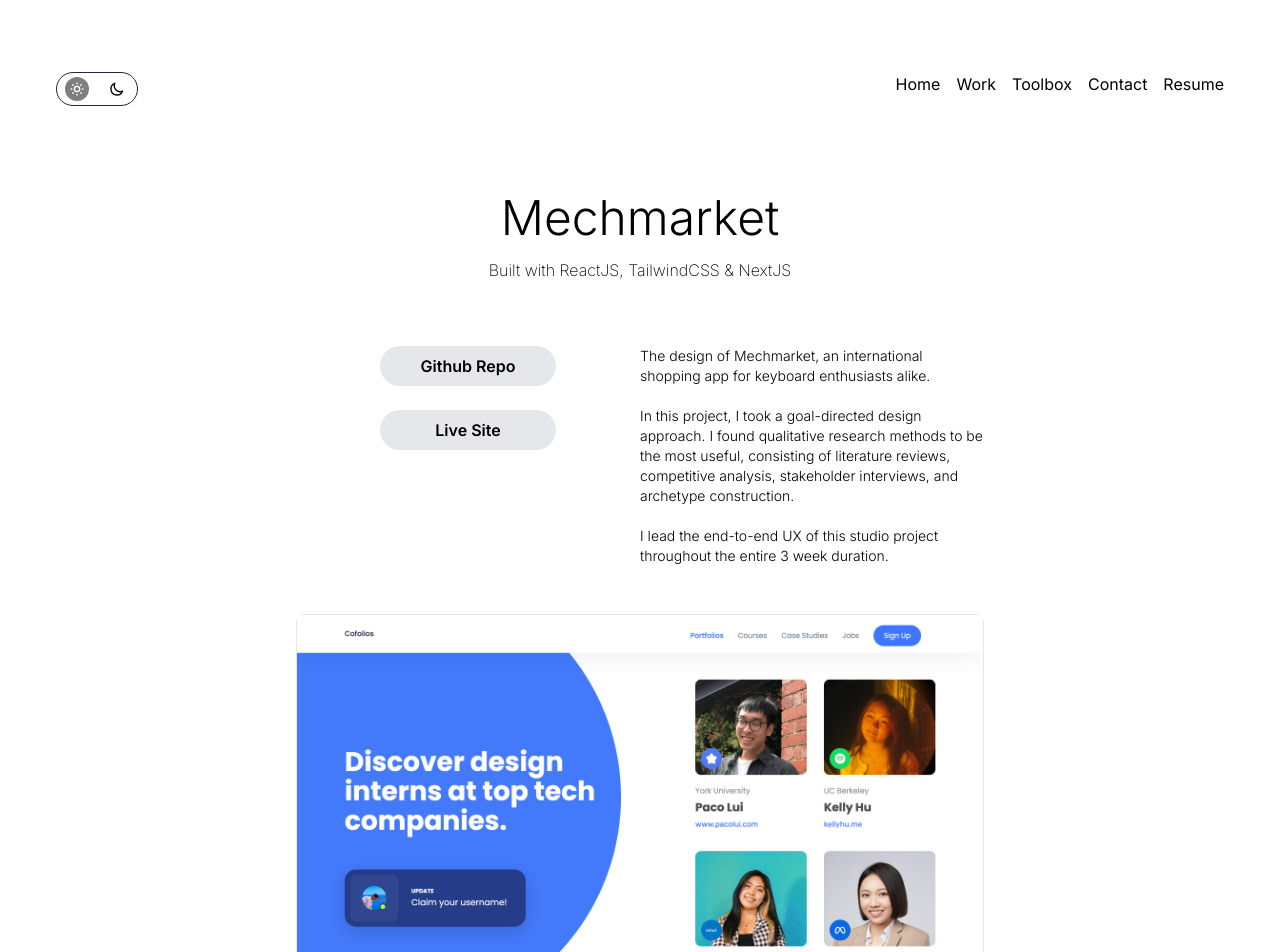
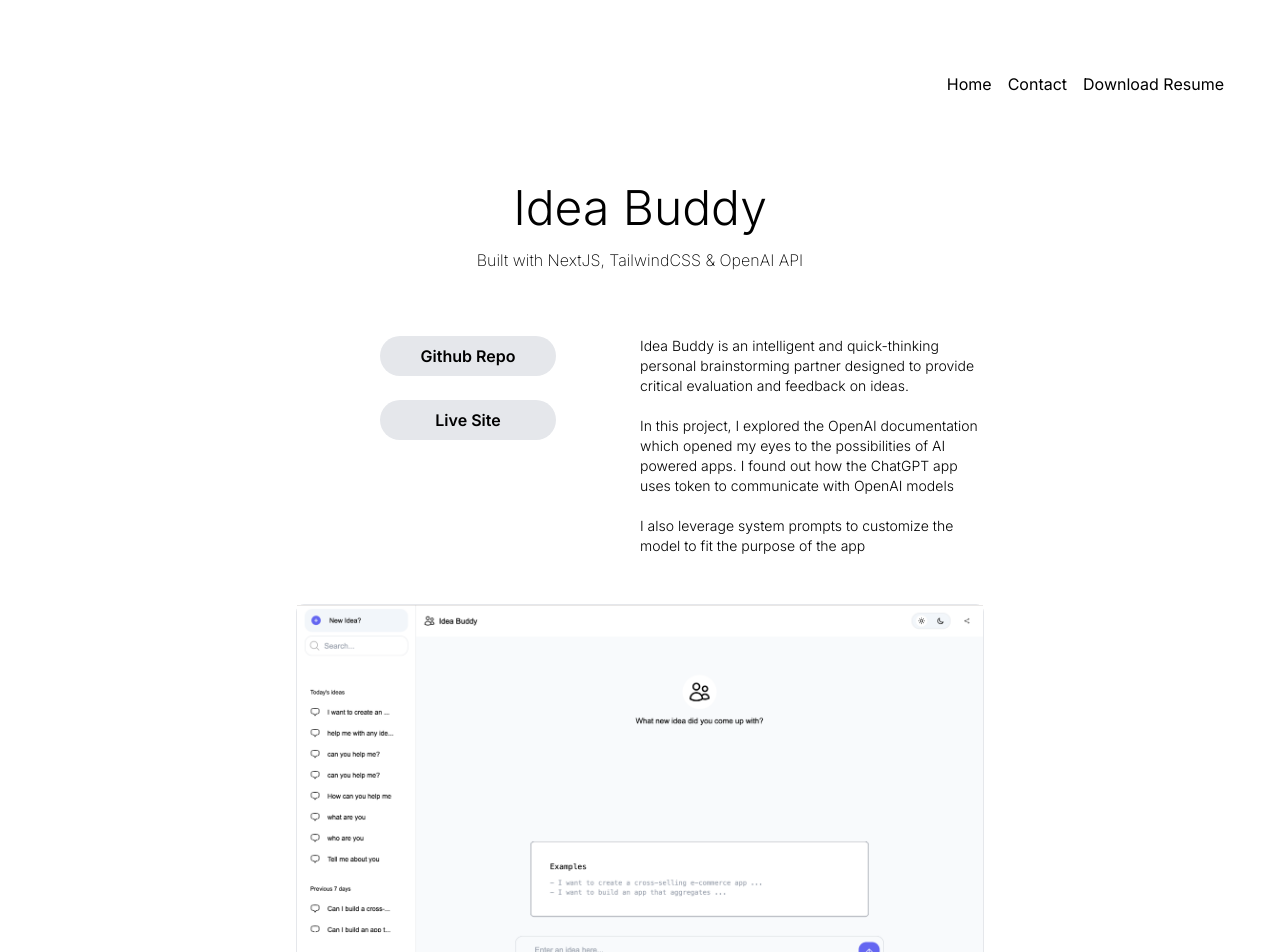
Before and after one commit to Mr-Georgie/Portfolio-v3, a Next.js app: page /works/ideabuddy in a window 1280 px wide. Shown: the top 952 px of the page. Built offline with nearby package versions, Linux system fonts and the light colour scheme.

Commit message:
coming soon version ready

```diff
--- a/components/Filter/index.js
+++ b/components/Filter/index.js
@@ -1,3 +1,3 @@
 const { Filter } = require("/Filter");
 
-export Filter;
+export { Filter };
--- a/components/Intro/index.js
+++ b/components/Intro/index.js
@@ -1,3 +1,3 @@
 const { Intro } = require("./Intro");
 
-export Intro;
+export { Intro };
--- a/components/Navbar/Navbar.js
+++ b/components/Navbar/Navbar.js
@@ -5,7 +5,8 @@
 
   return (
     <div className="flex justify-between py-8">
-      <div
+      <div></div>
+      {/* <div
         className={`${
           onDarkMode
             ? "border-white transition-all duration-300"
@@ -54,23 +55,23 @@
             />
           </svg>
         </div>
-      </div>
+      </div> */}
       <div className="flex gap-4">
         <Link href="/" className="hover:opacity-50">
           Home
         </Link>
-        <Link href="/work" className="hover:opacity-50">
-          Work
-        </Link>
-        <Link href="/toolbox" className="hover:opacity-50">
-          Toolbox
-        </Link>
         <Link href="/contact" className="hover:opacity-50">
           Contact
         </Link>
-        <Link href="/contact" className="hover:opacity-50">
-          Resume
-        </Link>
+        <a
+          href="https://drive.google.com/file/d/1wxFzT08agpOzXccxUOasb6JdMRmAEWeK/view?usp=sharing"
+          className="hover:opacity-50"
+        >
+          Download Resume
+        </a>
+        {/* <Link href="/contact" className="hover:opacity-50">
+          Coming Soon
+        </Link> */}
       </div>
     </div>
   );
--- a/components/Navbar/index.js
+++ b/components/Navbar/index.js
@@ -1,3 +1,3 @@
 const { Navbar } = require("./Navbar");
 
-export Navbar;
+export { Navbar };
--- a/components/SelectedWork/SelectedWork.js
+++ b/components/SelectedWork/SelectedWork.js
@@ -10,7 +10,9 @@
           href="/work"
           className="font-light flex gap-2 items-center hover:opacity-50"
         >
-          <div className="text-xs sm:text-base">show more</div>
+          <Link href="/comingsoon" className="text-xs sm:text-base">
+            Coming Soon
+          </Link>
           <div>
             <svg
               xmlns="http://www.w3.org/2000/svg"
@@ -30,9 +32,12 @@
         </Link>
       </div>
       <div className="grid grid-cols-1 md:grid-cols-2 gap-4">
-        <div className="border-2 rounded-md relative cursor-pointer hover:opacity-90">
+        <Link
+          href="/works/ideabuddy"
+          className="border-2 rounded-md relative cursor-pointer hover:opacity-90"
+        >
           <Image
-            src={"/../../cofolios.png"}
+            src={"/../../ideabuddy.png"}
             alt="apps context image"
             className="w-full rounded-md cursor-pointer"
             width={400}
@@ -40,12 +45,15 @@
           />
           <div className="absolute left-0 bottom-0 h-16 bg-slate-900 opacity-80 w-full rounded-b-md">
             <div className="flex text-white py-4 px-3">
-              <span className="">COFOLIOS</span>
+              <span className="">IDEABUDDY</span>
             </div>
           </div>
-        </div>
+        </Link>
 
-        <div className="border-2 rounded-md relative cursor-pointer hover:opacity-90">
+        <Link
+          href="/works/portfolio"
+          className="border-2 rounded-md relative cursor-pointer hover:opacity-90"
+        >
           <Image
             src={"/../../port.png"}
             alt="apps context image"
@@ -58,7 +66,7 @@
               <span className="">PORTFOLIO</span>
             </div>
           </div>
-        </div>
+        </Link>
       </div>
     </>
   );
--- a/components/SelectedWork/index.js
+++ b/components/SelectedWork/index.js
@@ -1,3 +1,3 @@
 const { SelectedWork } = require("./SelectedWork");
 
-export SelectedWork;
+export { SelectedWork };
--- /dev/null
+++ b/pages/comingsoon.js
@@ -0,0 +1,40 @@
+import { Navbar } from "@/components/Navbar/Navbar";
+import Head from "next/head";
+import Link from "next/link";
+
+export default function ComingSoon() {
+  return (
+    <div>
+      <Head>
+        <title>George Isiguzo | Coming Soon</title>
+      </Head>
+      <div className="min-h-screen w-full py-10 px-14">
+        <Navbar />
+        <div className="flex flex-col items-center py-10">
+          <span className="font-light text-5xl py-4">Coming Soon</span>
+          <span className="font-extralight">
+            All my frontend and backend projects
+          </span>
+        </div>
+        <div className="py-6 lg:px-60">
+          <div className="flex flex-col items-center">
+            <div className="">
+              <p className="font-light text-sm">
+                My Projects, the Tools/Tech Stacks I used. Populating them from{" "}
+                <Link
+                  href="https://github.com/mr-georgie"
+                  className="underline text-indigo-600"
+                >
+                  Github Repo
+                </Link>
+              </p>
+            </div>
+            <div className="mt-20">
+              <p className="text-xs">Stay tuned!</p>
+            </div>
+          </div>
+        </div>
+      </div>
+    </div>
+  );
+}
--- a/pages/contact.js
+++ b/pages/contact.js
@@ -18,16 +18,20 @@
           <div>
             <div className="py-3">Download Resume</div>
             <div className="flex gap-4 font-extralight text-xs">
-              <Link href="">Click on link</Link>
+              <a href="https://drive.google.com/file/d/1wxFzT08agpOzXccxUOasb6JdMRmAEWeK/view?usp=sharing">
+                Click on link
+              </a>
             </div>
           </div>
 
           <div>
             <div className="py-3">Find me</div>
             <div className="flex gap-4 font-extralight text-xs">
-              <Link href="">LINKEDIN</Link>
-              <Link href="">GITHUB</Link>
-              <Link href="">TWITTER</Link>
+              <Link href="https://www.linkedin.com/in/george-isiguzo-chinonye/">
+                LINKEDIN
+              </Link>
+              <Link href="https://github.com/Mr-Georgie">GITHUB</Link>
+              <Link href="https://twitter.com/GeorgeIsiguzo">TWITTER</Link>
             </div>
           </div>
 
@@ -42,8 +46,12 @@
           <div>
             <div className="py-3">Read My Blogs</div>
             <div className="flex gap-4 font-extralight text-xs">
-              <Link href="">The React Newbie</Link>
-              <Link href="">My Programming Footprints</Link>
+              <Link href="https://thereatcnewbie.hashnode.dev">
+                The React Newbie
+              </Link>
+              <Link href="https://footprints.hashnode.dev">
+                My Programming Footprints
+              </Link>
             </div>
           </div>
         </div>
--- /dev/null
+++ b/pages/works/ideabuddy.js
@@ -0,0 +1,66 @@
+import { Navbar } from "@/components/Navbar/Navbar";
+import Head from "next/head";
+import Image from "next/image";
+import Link from "next/link";
+
+export default function IdeaBuddy() {
+  return (
+    <div>
+      <Head>
+        <title>My Works</title>
+      </Head>
+      <div className="min-h-screen w-full py-10 px-14">
+        <Navbar />
+        <div className="flex flex-col items-center py-10">
+          <span className="font-light text-5xl py-4">Idea Buddy</span>
+          <span className="font-extralight">
+            Built with NextJS, TailwindCSS & OpenAI API
+          </span>
+        </div>
+        <div className="py-6 lg:px-60">
+          <div className="grid grid-cols-1 md:grid-cols-2">
+            <div className="flex flex-col items-center">
+              <div className="flex flex-col items-center gap-6 font-semibold pb-10 md:py-0">
+                <Link
+                  href="https://github.com/Mr-Georgie/IdeaBuddy"
+                  className="rounded-3xl py-2 bg-gray-200 hover:bg-gray-300 cursor-pointer w-72 md:w-44 text-center"
+                >
+                  Github Repo
+                </Link>
+                <Link
+                  href="https://idea-buddy-ai.vercel.app/"
+                  className="rounded-3xl py-2 bg-gray-200 hover:bg-gray-300 cursor-pointer w-72 md:w-44 text-center"
+                >
+                  Live Site
+                </Link>
+              </div>
+            </div>
+            <div className="">
+              <p className="font-light text-sm">
+                Idea Buddy is an intelligent and quick-thinking personal
+                brainstorming partner designed to provide critical evaluation
+                and feedback on ideas. <br /> <br /> In this project, I explored
+                the OpenAI documentation which opened my eyes to the
+                possibilities of AI powered apps. I found out how the ChatGPT
+                app uses token to communicate with OpenAI models
+                <br /> <br />I also leverage system prompts to customize the
+                model to fit the purpose of the app
+              </p>
+            </div>
+          </div>
+        </div>
+        <div className="py-6 lg:px-60">
+          <div className="flex justify-center border rounded-lg">
+            <Image
+              src={"/../../ideabuddy.png"}
+              alt="apps context image"
+              className="w-full"
+              width={400}
+              height={400}
+            />
+          </div>
+        </div>
+      </div>
+    </div>
+  );
+}
--- a/pages/works/[[...workId]].js
+++ b/pages/works/portfolio.js
@@ -1,8 +1,9 @@
 import { Navbar } from "@/components/Navbar/Navbar";
 import Head from "next/head";
 import Image from "next/image";
+import Link from "next/link";
 
-export default function WorkPage() {
+export default function Portfolio() {
   return (
     <div>
       <Head>
@@ -11,32 +12,37 @@
       <div className="min-h-screen w-full py-10 px-14">
         <Navbar />
         <div className="flex flex-col items-center py-10">
-          <span className="font-light text-5xl py-4">Mechmarket</span>
+          <span className="font-light text-5xl py-4">Portfolio v2</span>
           <span className="font-extralight">
-            Built with ReactJS, TailwindCSS & NextJS
+            Built with ReactJS & TailwindCSS
           </span>
         </div>
         <div className="py-6 lg:px-60">
           <div className="grid grid-cols-1 md:grid-cols-2">
             <div className="flex flex-col items-center">
               <div className="flex flex-col items-center gap-6 font-semibold pb-10 md:py-0">
-                <span className="rounded-3xl py-2 bg-gray-200 hover:bg-gray-300 cursor-pointer w-72 md:w-44 text-center">
+                <Link
+                  href="https://github.com/Mr-Georgie/Portfolio"
+                  className="rounded-3xl py-2 bg-gray-200 hover:bg-gray-300 cursor-pointer w-72 md:w-44 text-center"
+                >
                   Github Repo
-                </span>
-                <span className="rounded-3xl py-2 bg-gray-200 hover:bg-gray-300 cursor-pointer w-72 md:w-44 text-center">
+                </Link>
+                <Link
+                  href="https://georgeisiguzo.netlify.app/"
+                  className="rounded-3xl py-2 bg-gray-200 hover:bg-gray-300 cursor-pointer w-72 md:w-44 text-center"
+                >
                   Live Site
-                </span>
+                </Link>
               </div>
             </div>
             <div className="">
               <p className="font-light text-sm">
-                The design of Mechmarket, an international shopping app for
-                keyboard enthusiasts alike. <br /> <br /> In this project, I
-                took a goal-directed design approach. I found qualitative
-                research methods to be the most useful, consisting of literature
-                reviews, competitive analysis, stakeholder interviews, and
-                archetype construction. <br /> <br /> I lead the end-to-end UX
-                of this studio project throughout the entire 3 week duration.
+                This was the second version of my web portfolio <br /> <br />
+                Built with ReactJS, TailwindCSS and Headless UI
+                <br /> <br />
+                Currently migrating projects from there to this current version
+                <br /> <br />
+                You can find some useful details about me over there
               </p>
             </div>
           </div>
@@ -44,7 +50,7 @@
         <div className="py-6 lg:px-60">
           <div className="flex justify-center border rounded-lg">
             <Image
-              src={"/../../cofolios.png"}
+              src={"/../../port.png"}
               alt="apps context image"
               className="w-full"
               width={400}
```
Also changed, not shown: public/ideabuddy.png (added).
